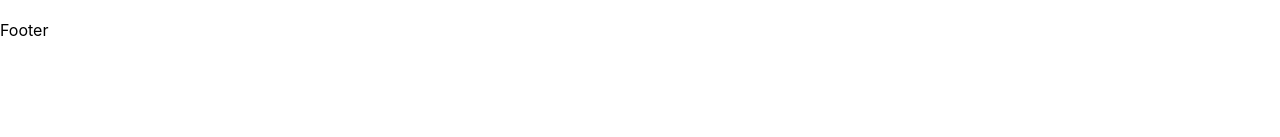
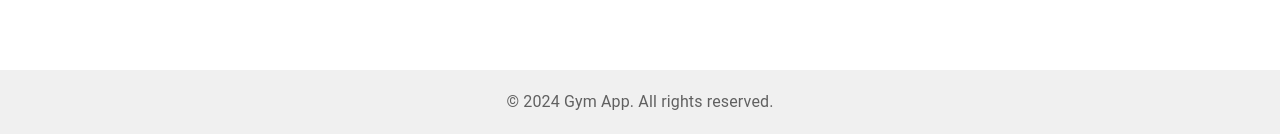
Before and after one commit to shivamt0602/Exercise-App, a React (Create React App) app: page /exercise/0 in a window 1280 px wide. Shown: the part 660-797 px from the top of the page. Built offline with nearby package versions, Linux system fonts and the light colour scheme; no server answers; the HTML template or start-up script is replaced by a standard one.

Commit message:
added footer so finally done until more queries

```diff
--- a/src/components/Footer.jsx
+++ b/src/components/Footer.jsx
@@ -1,10 +1,20 @@
+import React from 'react';
+import { Typography, Container, Grid, Link } from '@mui/material';
 
-const Footer = ()=>{
+const Footer = () => {
     return (
-        <>
-        Footer
-        </>
-    )
-}
+        <footer style={{ marginTop: '50px', backgroundColor: '#f0f0f0', padding: '20px 0' }}>
+            <Container>
+                <Grid container justifyContent="center" alignItems="center">
+                    <Grid item>
+                        <Typography variant="body1" color="textSecondary" align="center">
+                            © 2024 Gym App. All rights reserved.
+                        </Typography>
+                    </Grid>
+                </Grid>
+            </Container>
+        </footer>
+    );
+};
 
 export default Footer;
```
